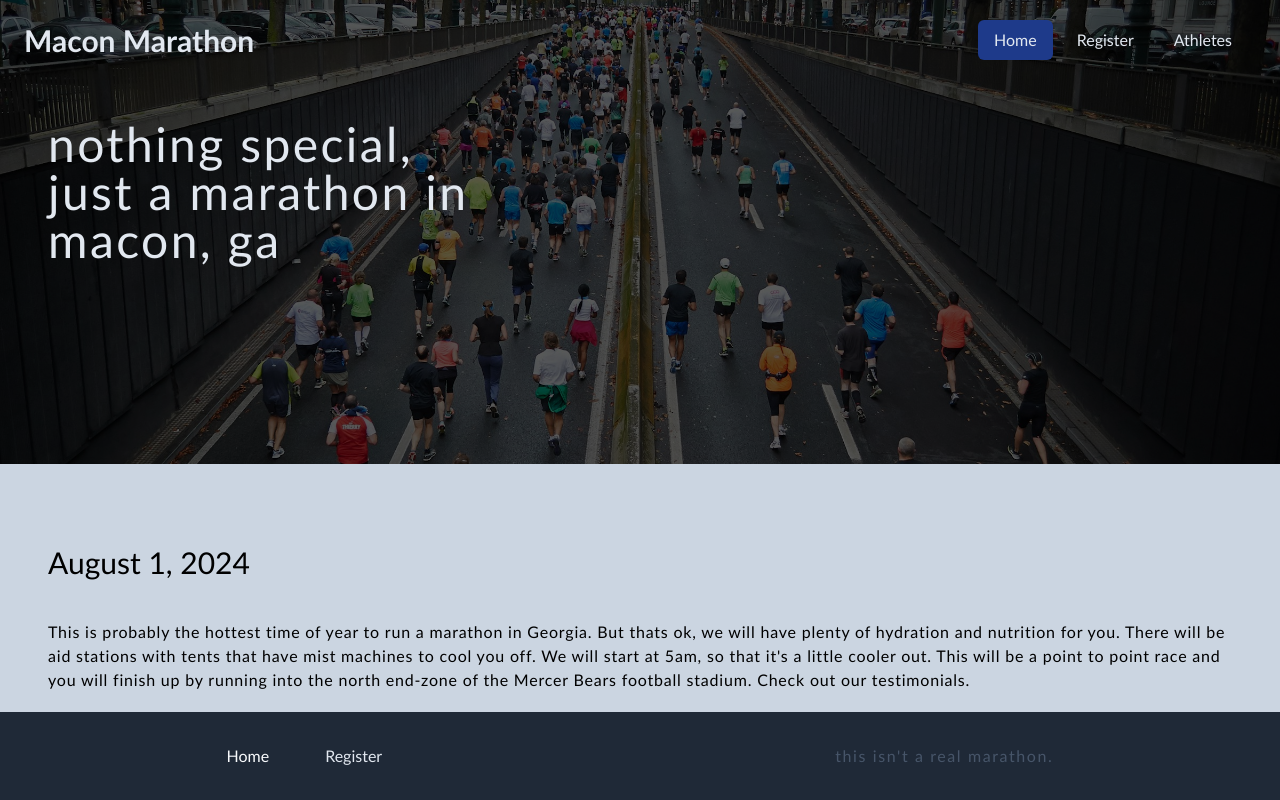
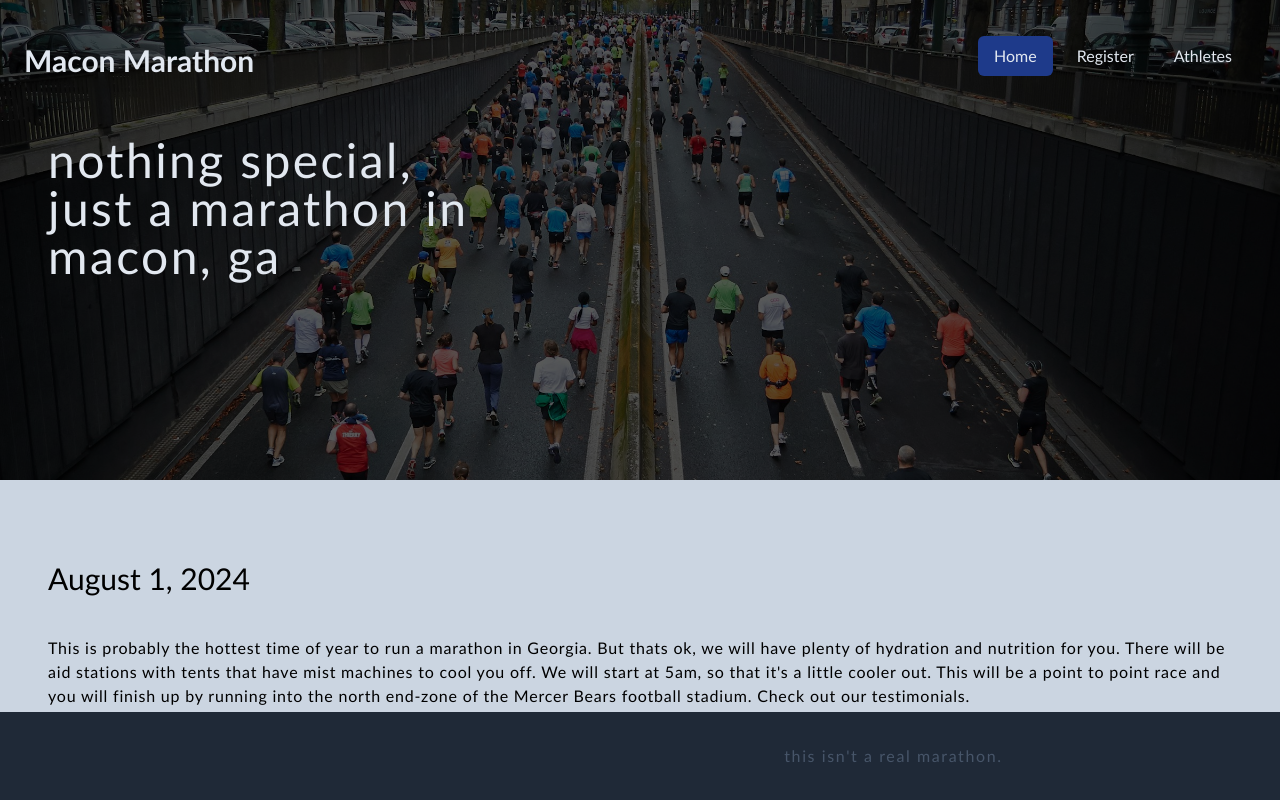
Before and after one commit to joelyles/race-registration-app, a React (Vite) app: page / in a window 1280 px wide. Shown: the top 800 px of the page. Built offline with nearby package versions, Linux system fonts and the light colour scheme.

Commit message:
styling updates and deletions

```diff
--- a/src/components/About.jsx
+++ b/src/components/About.jsx
@@ -1,4 +1,3 @@
-import RegisterButton from "./RegisterButton"
 import { Link } from "react-router-dom"
 
 const About = () => {
--- a/src/components/Footer.jsx
+++ b/src/components/Footer.jsx
@@ -1,5 +1,5 @@
 import RegisterButton from "./RegisterButton";
-import LoginButton from "./LoginButton";
+/* import LoginButton from "./LoginButton"; */
 import HomeButton from "./HomeButton";
 
 const Footer = () => {
@@ -8,9 +8,11 @@ const Footer = () => {
       <div className="flex flex-col md:flex-row">
         <div className="mx-auto flex items-center justify-center h-20 max-w-6xl">
           <div className="flex gap-2 mt-2">
-            <HomeButton />
-            <RegisterButton />
-            {/* <LoginButton /> */}
+            {/*
+                <HomeButton />
+                <RegisterButton />
+                <LoginButton />
+            */}
           </div>
         </div>
         <div className="mx-auto flex items-center justify-center">
--- a/src/components/Form.jsx
+++ b/src/components/Form.jsx
@@ -22,7 +22,7 @@ const Form = () => {
   }, [])
 
 /* update CORS settings in backend node JS server */
-/* const handleSubmit = async (e) => {
+const handleSubmit = async (e) => {
   e.preventDefault();
 
     try {
@@ -47,7 +47,7 @@ const Form = () => {
       } catch (error) {
         console.log('failed')
       }
-  } */
+  }
 
   return (
     <>
--- a/src/components/Navigation.jsx
+++ b/src/components/Navigation.jsx
@@ -1,8 +1,5 @@
-import RegisterButton from "./RegisterButton";
-import LoginButton from "./LoginButton";
-import { Link } from "react-router-dom";
 import { NavLink } from "react-router-dom";
-import HomeButton from "./HomeButton";
+
 
 const Navigation = () => {
   const activeLink = ({ isActive }) => isActive ? "bg-blue-900 text-slate-200 px-4 py-2 rounded-md hover:bg-blue-900" : "bg-transparent text-slate-200 px-4 py-2 rounded-md hover:bg-blue-900";
@@ -10,8 +7,8 @@ const Navigation = () => {
   return (
     <section className="bg-transparent">
       <div className="mx-auto max-w-full px-2 sm:px-6">
-        <div className="flex h-20 items-center justify-between">
-          <p className="text-3xl font-semibold text-slate-200">Macon Marathon</p>
+        <div className="flex pt-4 sm:flex-row flex-col h-24 items-center justify-between">
+          <p className="text-3xl sm:mt-2 font-semibold text-slate-200">Macon Marathon</p>
           <div className="flex flex-2 items-center justify-left">
             <div className="flex mx-2 space-x-2">
               <NavLink to="/" className={activeLink}>Home</NavLink>
```
